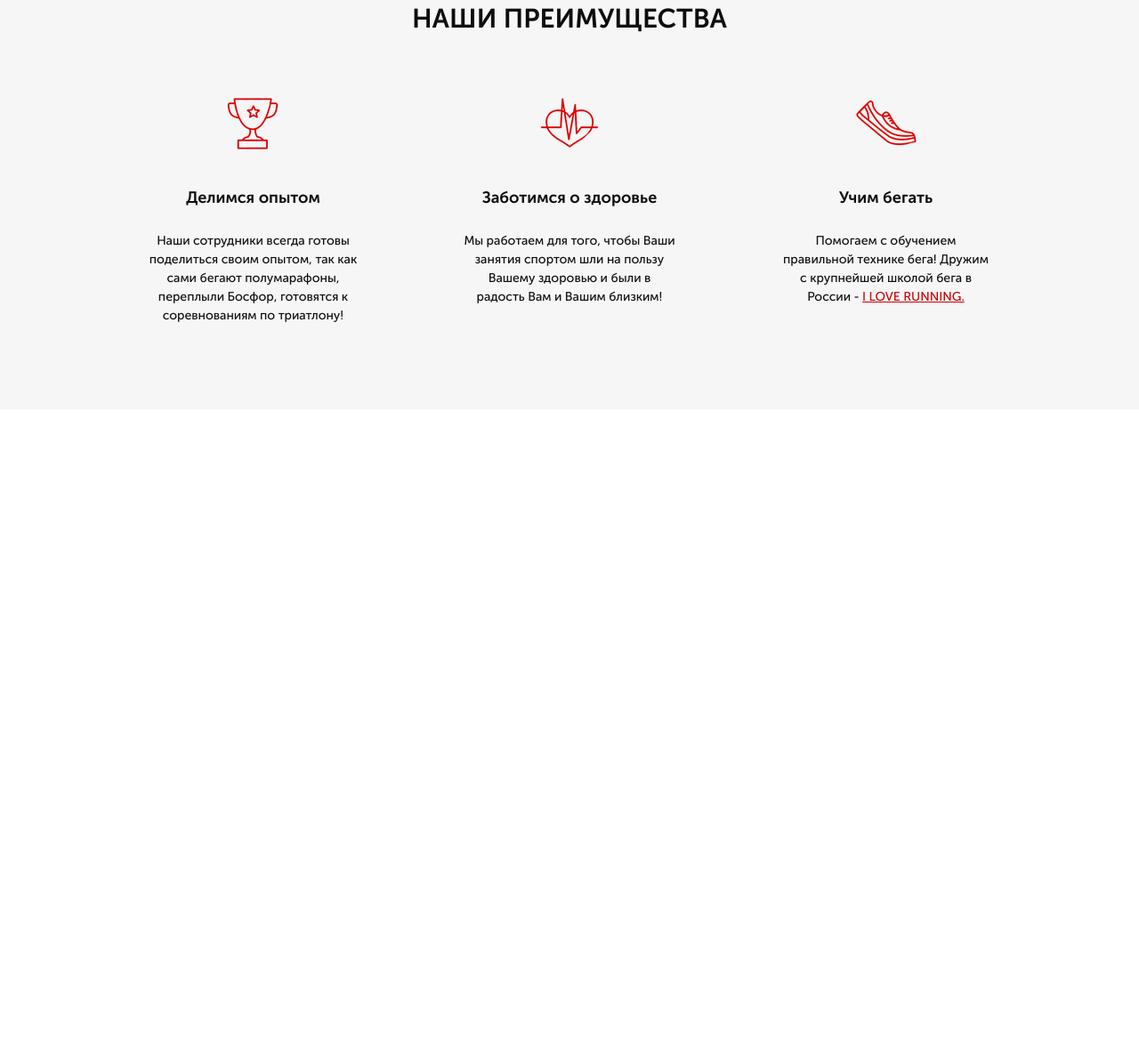
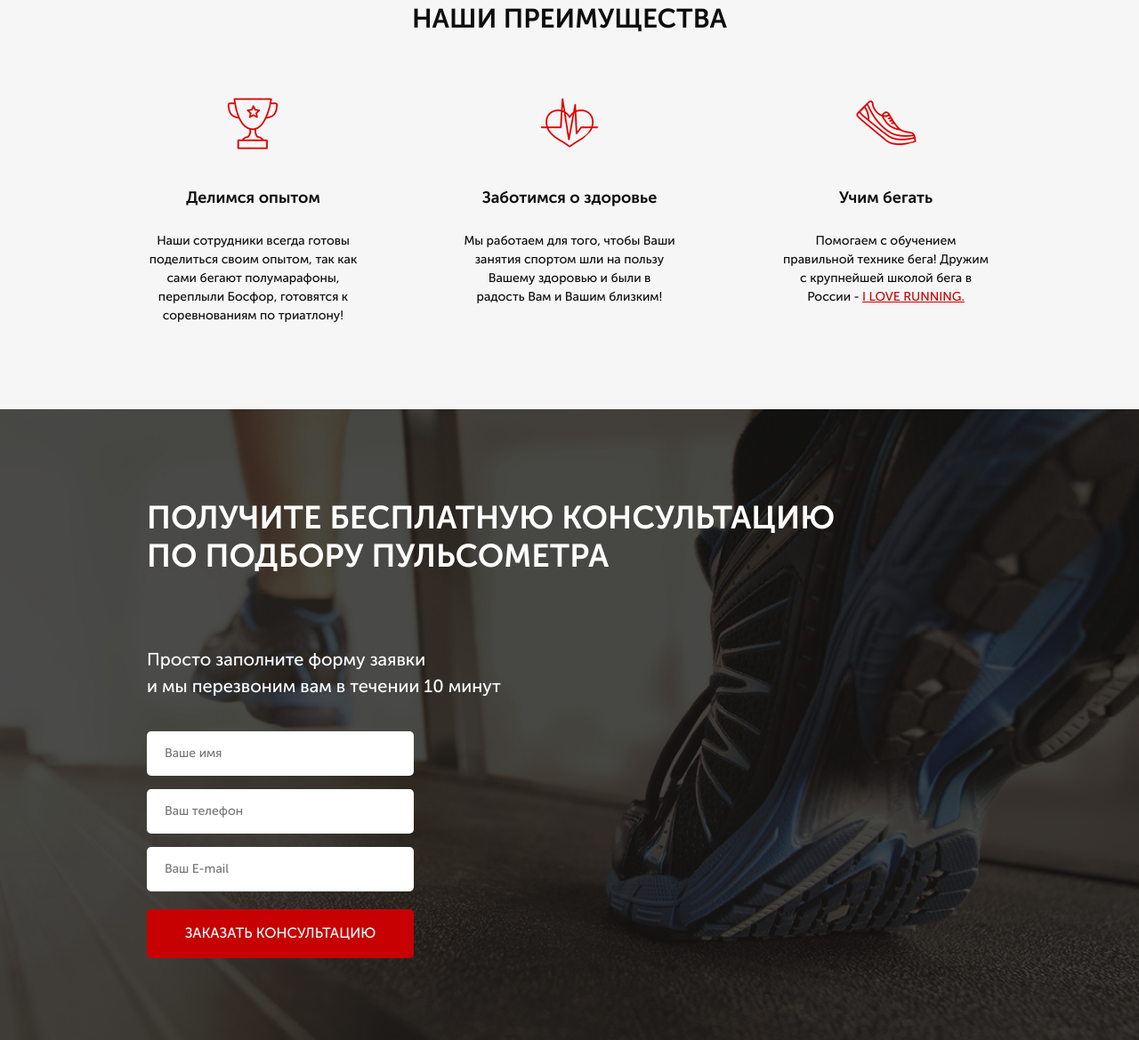
Before and after one commit to Bogdan-Dimidyuk/RunSmart, a website: page src/index.html in a window 1280 px wide. Shown: the part 717-1886 px from the top of the page at 89% size. Before the commit the page ends 1177 px from the top, so only its background shows below. Drawn offline with Linux system fonts and the light colour scheme.

Commit message:
before hw-forms_lesson

```diff
--- a/src/index.html
+++ b/src/index.html
@@ -51,25 +51,43 @@
     </div>
     <div class="benefits">
         <div class="container">
-            <h2 class="benefits__title">НАШИ ПРЕИМУЩЕСТВА</h2>
+            <h2 class="title">НАШИ ПРЕИМУЩЕСТВА</h2>
             <div class="benefits__items">
                 <div class="item">
                     <img src="icons/second_block/cup.png" alt="cup" class="icon">
-                    <h3 class="title">Делимся опытом</h3>
+                    <h3 class="item__title">Делимся опытом</h3>
                     <div class="descr">Наши сотрудники всегда готовы поделиться своим опытом, так как сами бегают полумарафоны, переплыли Босфор, готовятся к соревнованиям по триатлону!</div>
                 </div>
                 <div class="item">
                     <img src="icons/second_block/heart.png" alt="heart" class="icon">
-                    <h3 class="title">Заботимся о здоровье</h3>
+                    <h3 class="item__title">Заботимся о здоровье</h3>
                     <div class="descr">Мы работаем для того, чтобы Ваши занятия спортом шли на пользу Вашему здоровью и были в радость Вам и Вашим близким!</div>
                 </div>
                 <div class="item">
                     <img src="icons/second_block/shoe.png" alt="shoe" class="icon">
-                    <h3 class="title">Учим бегать</h3>
+                    <h3 class="item__title">Учим бегать</h3>
                     <div class="descr">Помогаем с обучением правильной технике бега! Дружим с крупнейшей школой бега в России - <a href="#">I LOVE RUNNING.</a></div>
                 </div>
             </div>
         </div>
     </div>
+    <div class="consultation">
+        <div class="container">
+            <h2 class="title title_left">
+                Получите бесплатную консультацию<br>
+                по подбору пульсометра
+            </h2>
+            <div class="consultation__descr">
+                Просто заполните форму заявки<br>
+                и мы перезвоним вам в течении 10 минут
+            </div>
+            <form class="feed-form" action="#">
+                <input required placeholder="Ваше имя" type="text">
+                <input required placeholder="Ваш телефон" type="number">
+                <input required placeholder="Ваш E-mail" type="email">
+                <button class="button button_submit">заказать консультацию</button>
+            </form>
+        </div>
+    </div>
 </body>
 </html>
--- /dev/null
+++ b/src/sass/_forms.scss
@@ -0,0 +1,20 @@
+.feed-form {
+    margin-top: 36px;
+    display: flex;
+    flex-direction: column;
+    width: 300px;
+    input {
+        height: 50px;
+        border-radius: 5px;
+        background-color: #ffffff;
+        margin-bottom: 15px;
+        border: none;
+        padding: 0 20px;
+        &:nth-child(3) {
+            margin-bottom: 20px;
+        }
+        color: #4b4b4b;
+        font-family: 'Museo Sans 500 Medium';
+        font-size: 14px;
+    }
+}
--- /dev/null
+++ b/src/sass/_titles.scss
@@ -0,0 +1,13 @@
+.title {
+    text-align: center;
+    color: #0d0d0d;
+    font-family: 'Museo Sans 700 Bold';
+    font-size: 30px;
+    margin-bottom: 0;
+    text-transform: uppercase;
+    &_left {
+        color: #ffffff;
+        font-size: 36px;
+        text-align: left;
+    }
+}
--- a/src/sass/blocks/_benefits.scss
+++ b/src/sass/blocks/_benefits.scss
@@ -2,13 +2,6 @@
     min-height: 420px;
     background-color: #f6f6f6;
     padding: 70px 0 95px 0;
-    &__title {
-        text-align: center;
-        color: #0d0d0d;
-        font-family: 'Museo Sans 700 Bold';
-        font-size: 30px;
-        margin-bottom: 0;
-    }
     &__items {
         display: flex;
         justify-content: space-between;
@@ -19,7 +12,7 @@
                 display: block;
                 margin: 0 auto;
             }
-            .title {
+            &__title {
                 margin-top: 38px;
                 color: #0d0d0d;
                 font-family: 'Museo Sans 700 Bold';
--- a/src/sass/blocks/_buttons.scss
+++ b/src/sass/blocks/_buttons.scss
@@ -15,4 +15,9 @@
         height: 50px;
         font-size: 16px;
     }
+    &_submit {
+        width: 100%;
+        height: 55px;
+        font-size: 16px;
+    }
 }
--- /dev/null
+++ b/src/sass/blocks/_consultation.scss
@@ -0,0 +1,12 @@
+.consultation {
+    min-height: 680px;
+    padding: 100px 0 92px 0;
+    background: url(../img/third_block/bg.jpg) center center/cover no-repeat;
+    &__descr {
+        color: #ffffff;
+        font-family: 'Museo Sans 500 Medium';
+        font-size: 20px;
+        text-align: left;
+        margin-top: 80px;
+    }
+}
--- a/src/sass/mobile/_media.scss
+++ b/src/sass/mobile/_media.scss
@@ -84,7 +84,7 @@
                     width: 50px;
                     height: 50px;
                 }
-                .title {
+                &__title {
                     margin-top: 30px;
                     font-size: 15px;
                 }
@@ -146,7 +146,7 @@
             justify-content: center;
             .item {
                 margin-bottom: 20px;
-                .title {
+                &__title {
                     margin-top: 15px;
                 }
                 .descr {
--- a/src/sass/style.scss
+++ b/src/sass/style.scss
@@ -1,8 +1,11 @@
 @import 'variables';
+@import 'titles';
+@import 'forms';
 @import 'blocks/firstBlock';
 @import 'blocks/header';
 @import 'blocks/buttons';
 @import 'blocks/benefits';
+@import 'blocks/consultation';
 @import 'mobile/media';
 @import 'mobile/mediaCont';
 
```
Also changed, not shown: src/css/style.min.css.
